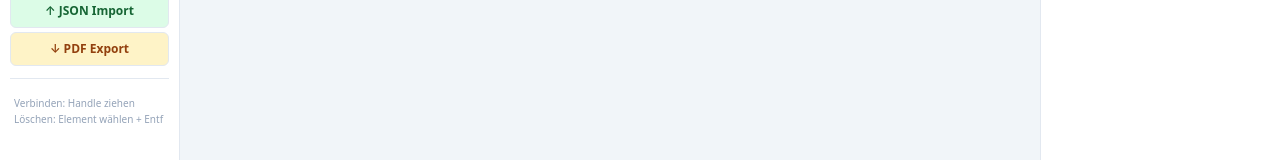
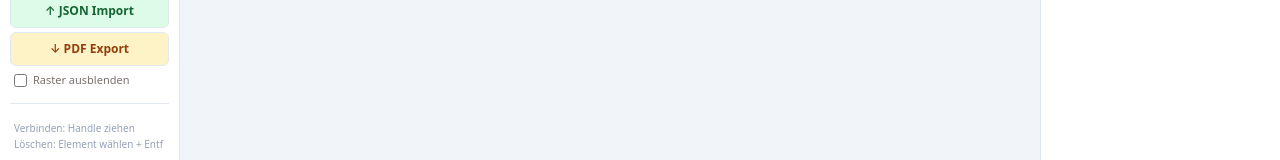
Before and after one commit to jschulz91/net-diagram-online, a React (Vite) app: page / in a window 1280 px wide. Shown: the part 575-735 px from the top of the page. Built offline with nearby package versions, Linux system fonts and the light colour scheme.

Commit message:
PDF export

```diff
--- a/src/components/panels/Toolbar.tsx
+++ b/src/components/panels/Toolbar.tsx
@@ -3,7 +3,7 @@ import { useDiagramStore } from '../../store/diagramStore'
 import { NODE_ICONS, NODE_COLORS } from '../../constants/nodeDefinitions'
 import type { NodeType } from '../../types/diagram'
 import { toJSON, fromJSON, encodeToUrl } from '../../utils/serialization'
-import { toPng } from 'html-to-image'
+import { toJpeg } from 'html-to-image'
 import { jsPDF } from 'jspdf'
 
 const NODE_TYPES: NodeType[] = ['server', 'switch', 'vpn_router', 'firewall', 'plc', 'custom']
@@ -26,6 +26,7 @@ export function Toolbar() {
   const loadDiagram = useDiagramStore((s) => s.loadDiagram)
   const fileInputRef = useRef<HTMLInputElement>(null)
   const [shareCopied, setShareCopied] = useState(false)
+  const [pdfHideGrid, setPdfHideGrid] = useState(false)
 
   function handleShare() {
     const diagram = toJSON(nodes, edges, projectInfo)
@@ -41,17 +42,19 @@ export function Toolbar() {
     const canvas = document.querySelector('.react-flow') as HTMLElement | null
     if (!canvas) return
     try {
-      const dataUrl = await toPng(canvas, {
-        pixelRatio: 2,
+      const { width, height } = canvas.getBoundingClientRect()
+      const dataUrl = await toJpeg(canvas, {
+        pixelRatio: 1.5,
+        quality: 0.88,
         backgroundColor: '#f1f5f9',
-        filter: (node) => !node.classList?.contains('no-print'),
+        filter: (node) => {
+          if (node.classList?.contains('no-print')) return false
+          if (pdfHideGrid && node.classList?.contains('react-flow__background')) return false
+          return true
+        },
       })
-      const img = new Image()
-      img.src = dataUrl
-      await new Promise((res) => { img.onload = res })
-      const { width, height } = canvas.getBoundingClientRect()
-      const pdf = new jsPDF({ orientation: width > height ? 'l' : 'p', unit: 'px', format: [width * 2, height * 2] })
-      pdf.addImage(dataUrl, 'PNG', 0, 0, width * 2, height * 2)
+      const pdf = new jsPDF({ orientation: width > height ? 'l' : 'p', unit: 'px', format: [width, height] })
+      pdf.addImage(dataUrl, 'JPEG', 0, 0, width, height)
       pdf.save(`netzwerkdiagramm-${new Date().toISOString().slice(0, 10)}.pdf`)
     } catch (e) {
       alert(`PDF-Export fehlgeschlagen: ${e instanceof Error ? e.message : String(e)}`)
@@ -147,6 +150,14 @@ export function Toolbar() {
         <button className="action-btn pdf-btn" onClick={handleExportPdf}>
           ↓ PDF Export
         </button>
+        <label className="pdf-option-label">
+          <input
+            type="checkbox"
+            checked={pdfHideGrid}
+            onChange={(e) => setPdfHideGrid(e.target.checked)}
+          />
+          Raster ausblenden
+        </label>
         <input
           ref={fileInputRef}
           type="file"
--- a/src/index.css
+++ b/src/index.css
@@ -130,6 +130,16 @@ html, body, #root {
 .import-btn:hover { background: #bbf7d0; }
 .pdf-btn { background: #fef3c7; color: #92400e; }
 .pdf-btn:hover { background: #fde68a; }
+.pdf-option-label {
+  display: flex;
+  align-items: center;
+  gap: 6px;
+  font-size: 11px;
+  color: #78716c;
+  padding: 2px 4px;
+  cursor: pointer;
+  user-select: none;
+}
 .share-btn { background: #ede9fe; color: #5b21b6; }
 .share-btn:hover { background: #ddd6fe; }
 
```
